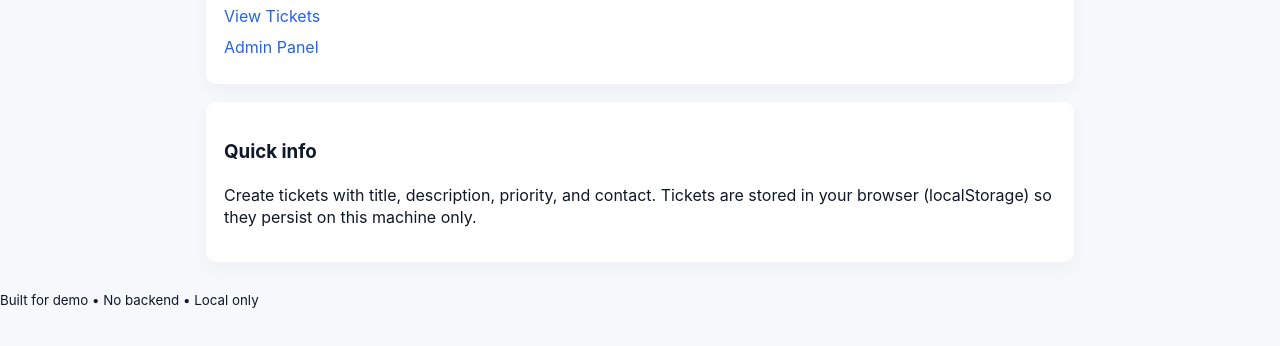
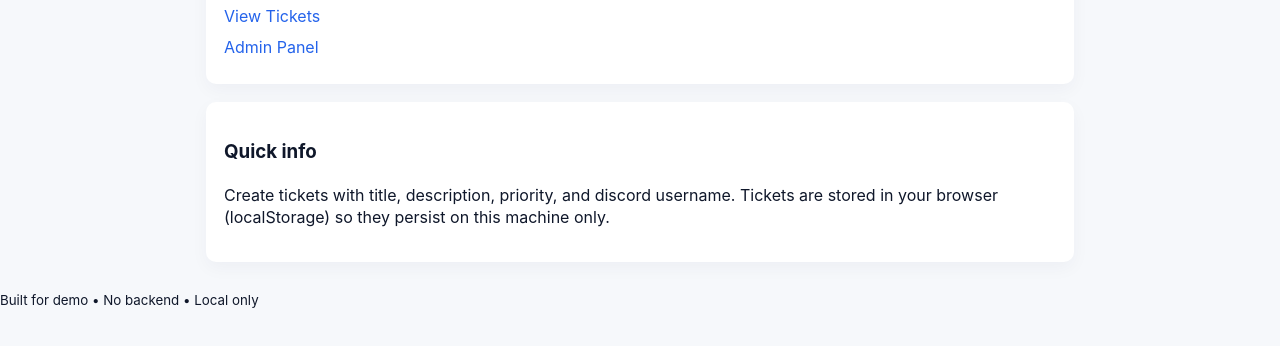
Before and after one commit to coltonsr77-debug/ticket-website, a plain HTML site: page index.html in a window 1280 px wide. Shown: the part 234-580 px from the top of the page. Drawn offline with Linux system fonts and the light colour scheme.

Commit message:
Update index.html

```diff
--- a/index.html
+++ b/index.html
@@ -24,7 +24,7 @@
 
     <section class="card">
       <h3>Quick info</h3>
-      <p>Create tickets with title, description, priority, and contact. Tickets are stored in your browser (localStorage) so they persist on this machine only.</p>
+      <p>Create tickets with title, description, priority, and discord username. Tickets are stored in your browser (localStorage) so they persist on this machine only.</p>
     </section>
   </main>
 
```
